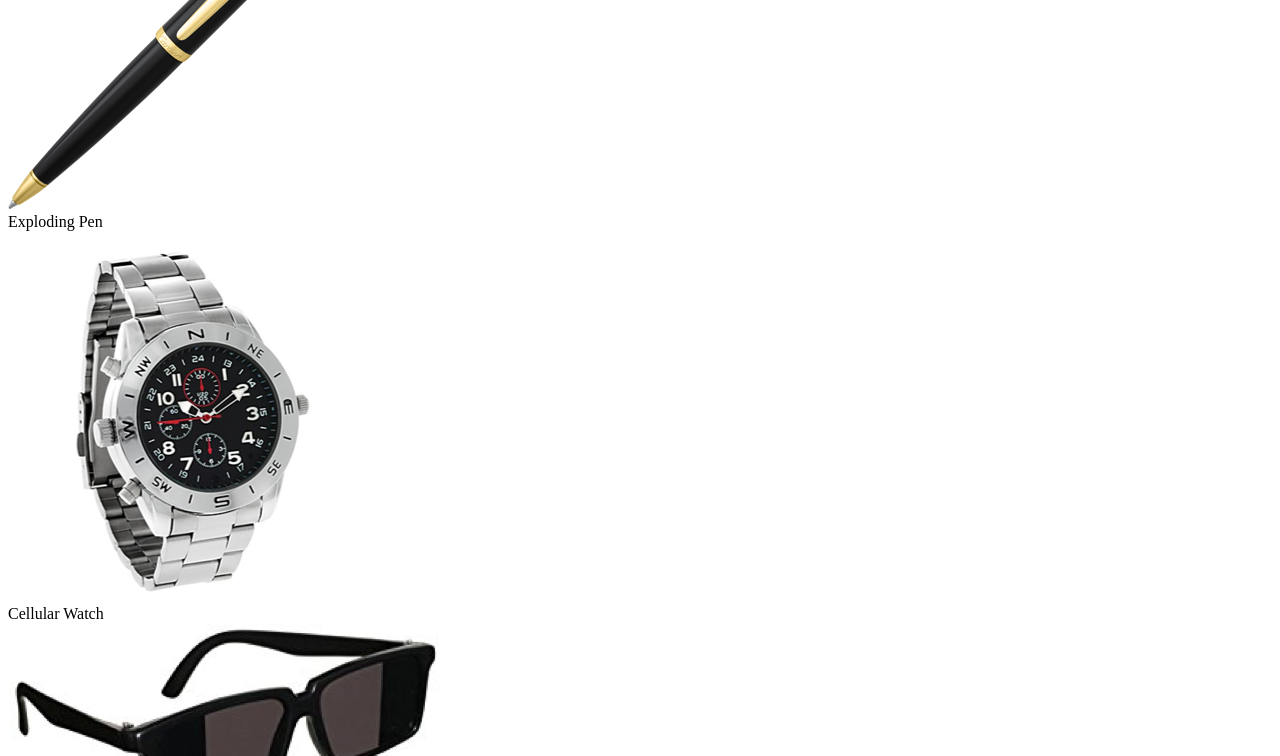
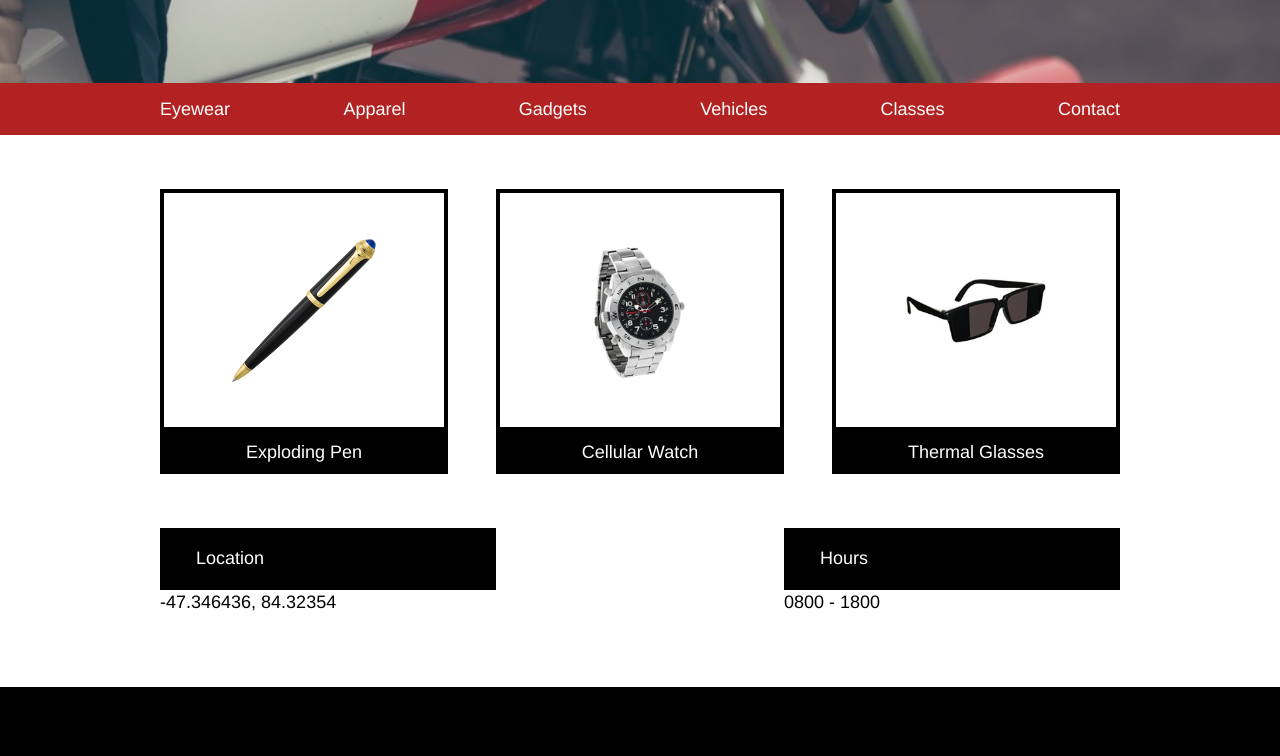
Before and after one commit to TimCakir/SecretAgentSupply, a plain HTML site: page index.html in a window 1280 px wide. Shown: the part 418-1174 px from the top of the page. Drawn offline with Linux system fonts and the light colour scheme; the site is published under a folder, as on GitHub Pages, so addresses that start at the root find nothing; files whose address does not match are found by name.

Commit message:
Still learning

```diff
--- a/index.html
+++ b/index.html
@@ -4,8 +4,8 @@
     <meta charset="UTF-8">
     <meta name="viewport" content="width=device-width, initial-scale=1.0">
     <meta http-equiv="X-UA-Compatible" content="ie=edge">
-    <link rel="stylesheet" type="text/css" href="/resources/css/reset.css">
-    <link rel="stylesheet" type="text/css" href="/resources/css/style.css">
+    <link rel="stylesheet" type="text/css" href="resources/css/reset.css">
+    <link rel="stylesheet" type="text/css" href="resources/css/style.css">
     <title>Secret Agent Supply Inc.</title>
 </head>
 <body>
```
